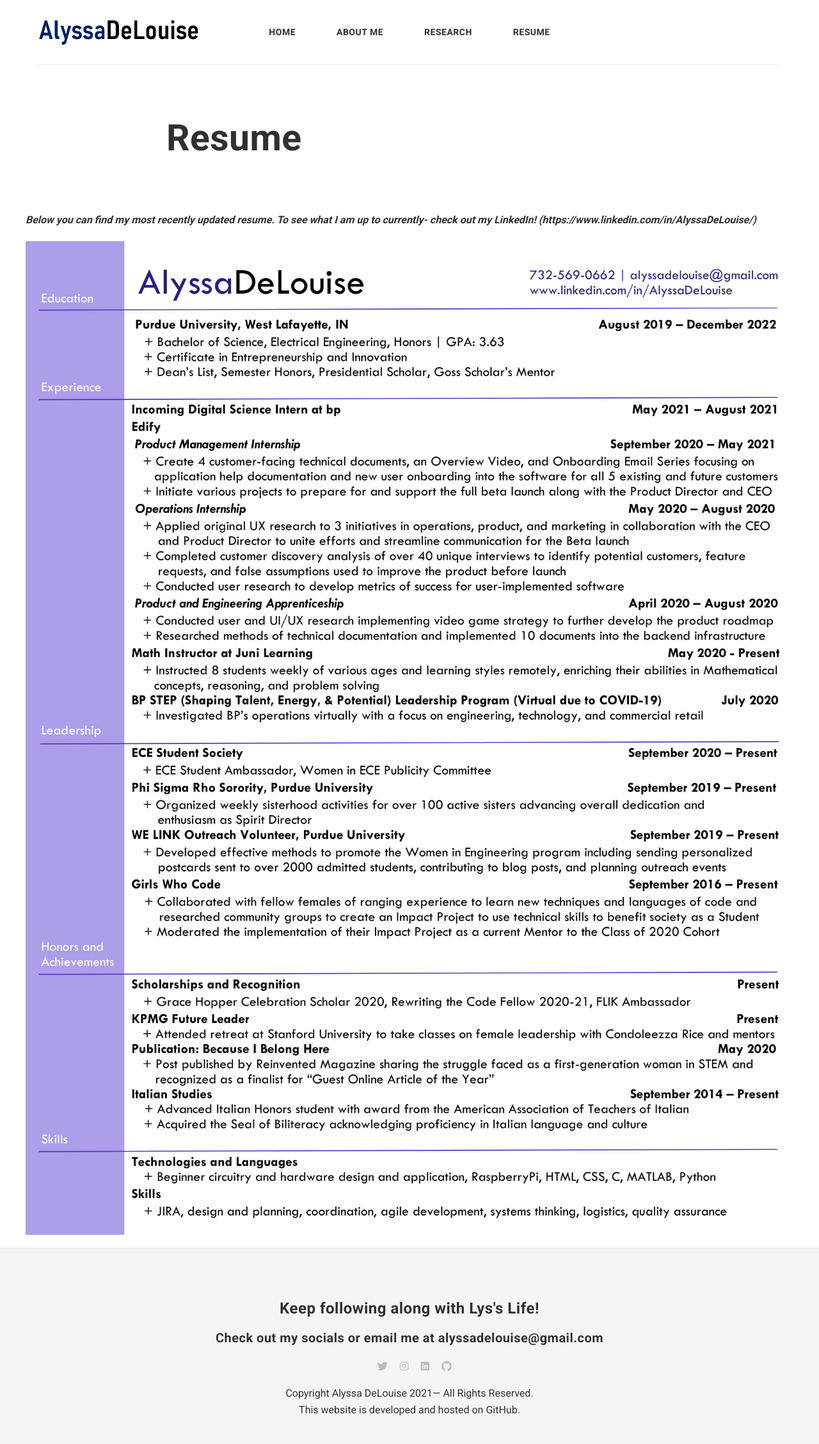
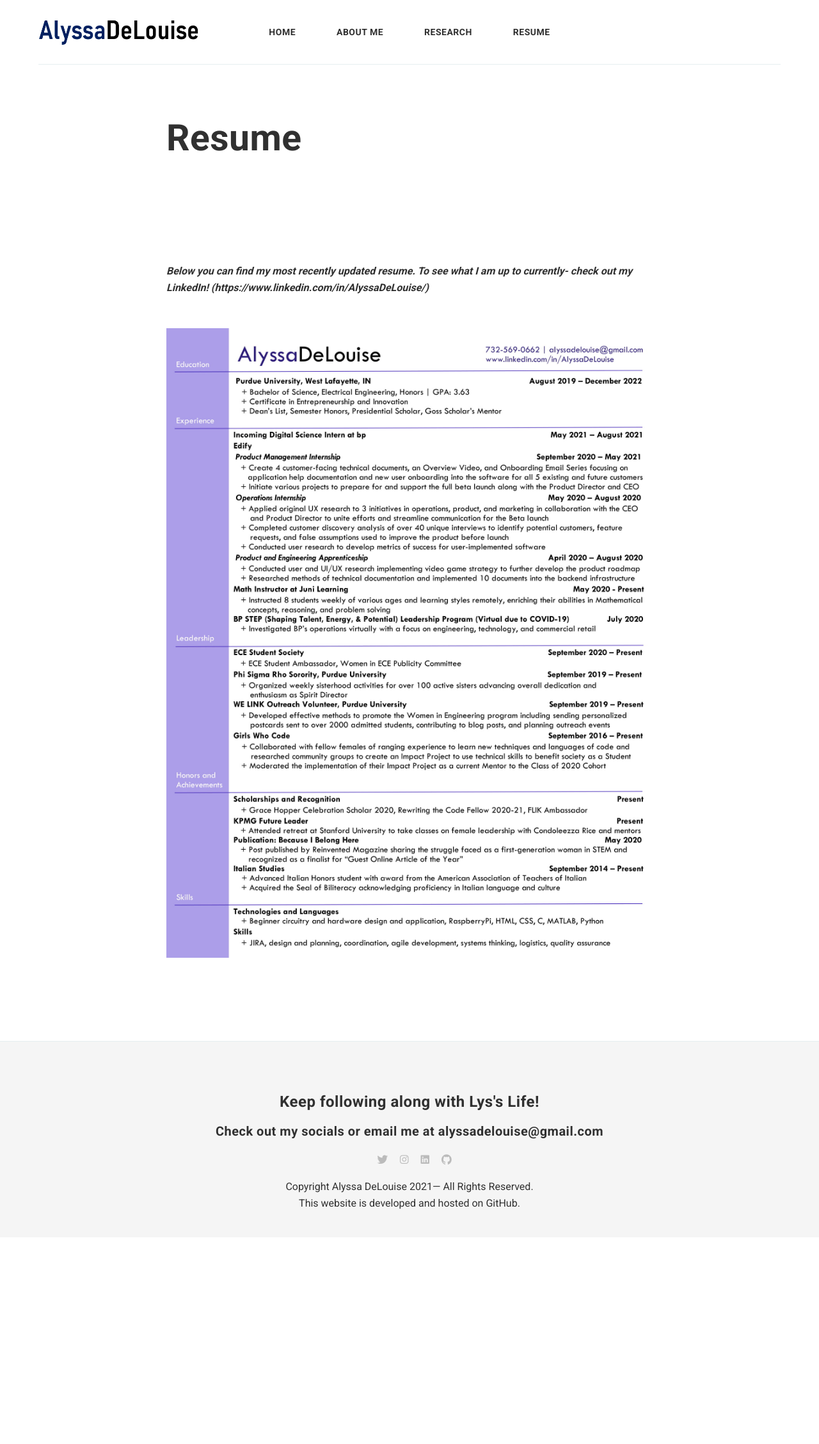
Before and after one commit to alyssadelouise/home, a Jekyll site: the page built from _pages/resume.md, in a window 1280 px wide. Shown: the whole page at 64% size. Built offline with Jekyll 4.4.1, drawn with Linux system fonts in a browser that asks for light colours; nearby versions of some CDN libraries; comment, search, counter and statistics services are not loaded; after the commit the page ends 1934 px from its top, so only the background shows below that.

Commit message:
Update pageresume.html

```diff
--- a/_layouts/pageresume.html
+++ b/_layouts/pageresume.html
@@ -16,7 +16,7 @@ layout: default
 <div class="container">
 <div class="row">
 		<!-- begin page -->
-		<article class="">
+		<article class="page col col-8 col-t-10">
 			<div class="page__content">
 				{{ content }}
 			</div>
```
